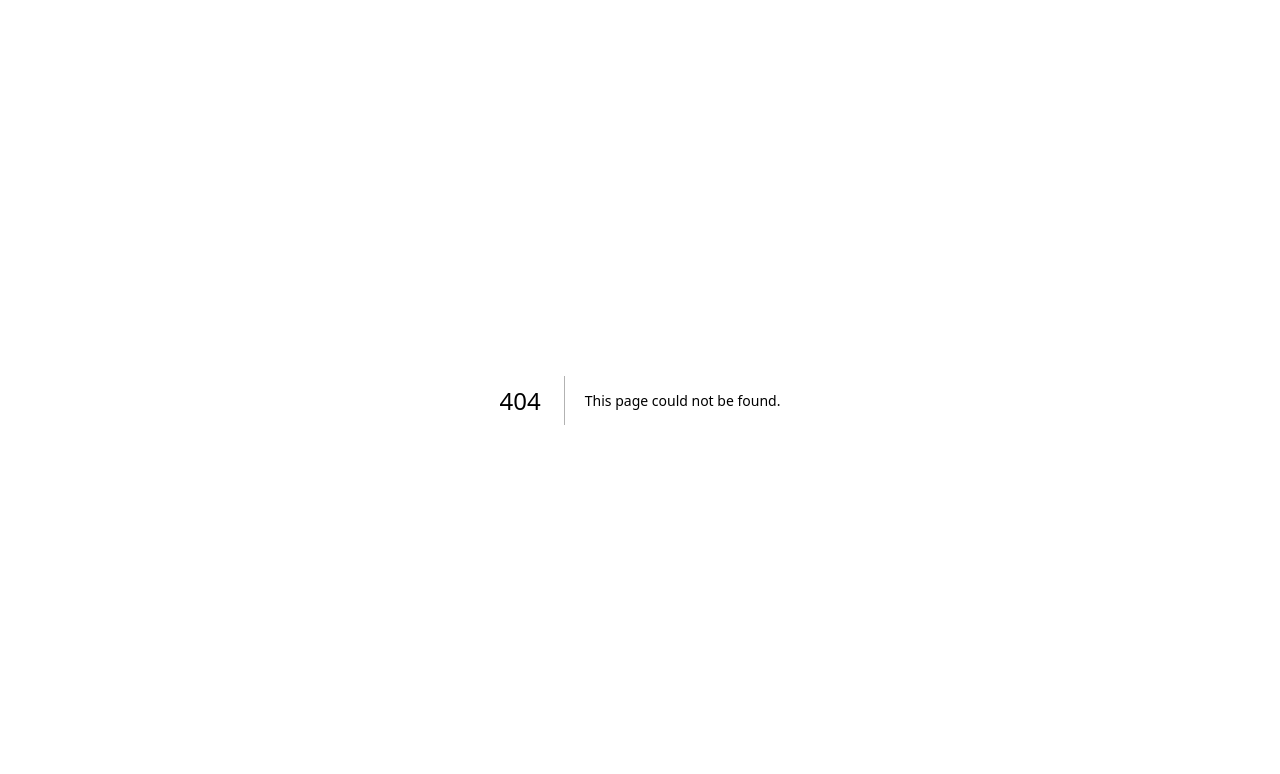
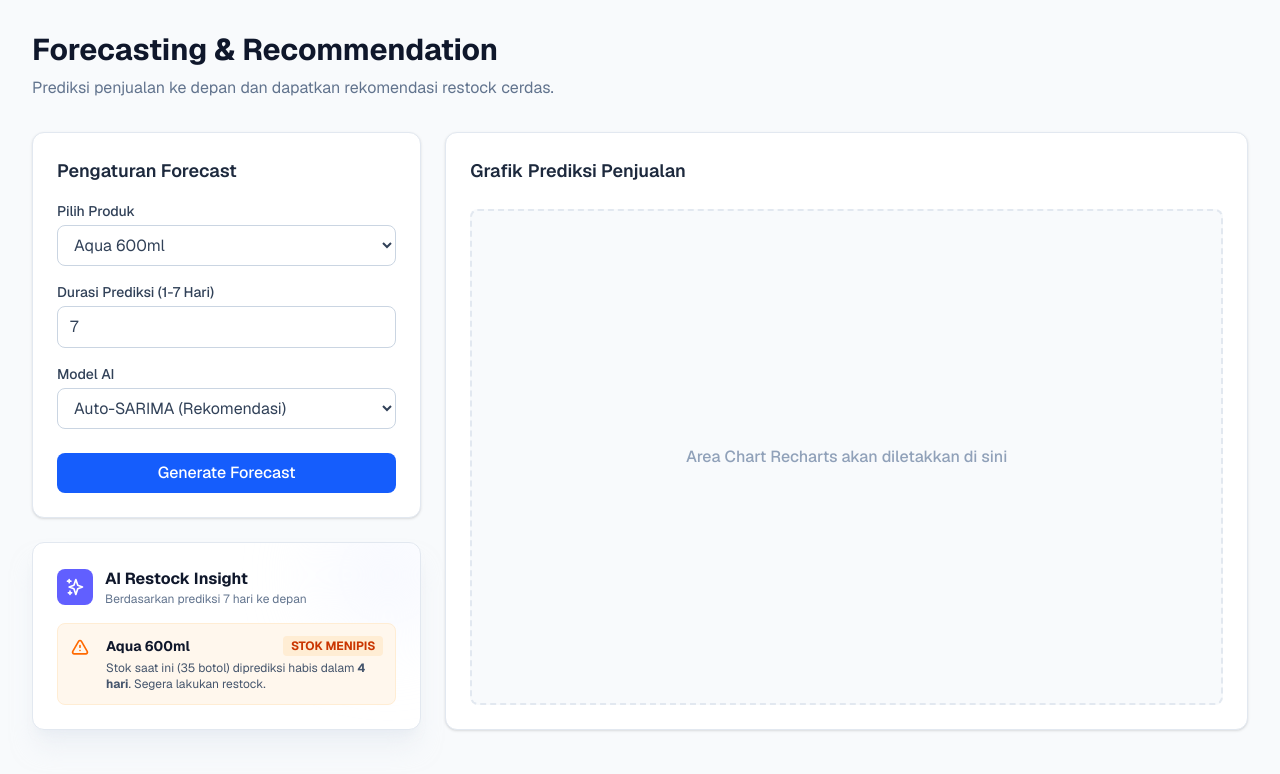
Before and after one commit to Yosef0110/ai-daily-copilot, a Next.js app in the folder web/: page /forecast in a window 1280 px wide. Before the commit this address had no page. Shown: the top 774 px of the page. Built offline with nearby package versions, Linux system fonts and the light colour scheme.

Commit message:
feat: menambahkan template halaman forecasting disertai dengan input fields

```diff
--- /dev/null
+++ b/web/app/forecast/page.tsx
@@ -0,0 +1,114 @@
+'use client';
+import React, { useState } from 'react';
+
+export default function ForecastingModule() {
+  const [days, setDays] = useState(7);
+  const [model, setModel] = useState("auto_arima");
+
+  return (
+    <div className="min-h-screen bg-slate-50 p-8 font-sans">
+
+      {/* Page Header */}
+      <div className="mb-8">
+        <h1 className="text-3xl font-bold text-slate-900 mb-2">Forecasting & Recommendation</h1>
+        <p className="text-slate-500">Prediksi penjualan ke depan dan dapatkan rekomendasi restock cerdas.</p>
+      </div>
+
+      <div className="grid grid-cols-1 lg:grid-cols-3 gap-6">
+
+        {/* Left Column: Controls & AI Insight */}
+        <div className="lg:col-span-1 space-y-6">
+
+          {/* Settings Card */}
+          <div className="bg-white rounded-xl border border-slate-200 p-6 shadow-sm">
+            <h2 className="text-lg font-semibold text-slate-800 mb-4">Pengaturan Forecast</h2>
+
+            <div className="space-y-4">
+              {/* Product Select (Matches Input style from Image 2) */}
+              <div>
+                <label className="block text-sm font-medium text-slate-700 mb-1">Pilih Produk</label>
+                <select className="w-full border border-slate-300 rounded-lg px-3 py-2 text-slate-700 focus:outline-none focus:ring-2 focus:ring-blue-500">
+                  <option>Aqua 600ml</option>
+                  <option>Indomie Goreng 85g</option>
+                </select>
+              </div>
+
+              {/* Days Input (1-7 Validation UI) */}
+              <div>
+                <label className="block text-sm font-medium text-slate-700 mb-1">Durasi Prediksi (1-7 Hari)</label>
+                <input
+                  type="number"
+                  min="1" max="7"
+                  value={days}
+                  onChange={(e) => setDays(Number(e.target.value))}
+                  className="w-full border border-slate-300 rounded-lg px-3 py-2 text-slate-700 focus:outline-none focus:ring-2 focus:ring-blue-500"
+                />
+              </div>
+
+              {/* Model Select */}
+              <div>
+                <label className="block text-sm font-medium text-slate-700 mb-1">Model AI</label>
+                <select
+                  value={model}
+                  onChange={(e) => setModel(e.target.value)}
+                  className="w-full border border-slate-300 rounded-lg px-3 py-2 text-slate-700 focus:outline-none focus:ring-2 focus:ring-blue-500"
+                >
+                  <option value="auto_arima">Auto-SARIMA (Rekomendasi)</option>
+                  <option value="holt_winters">Holt-Winters</option>
+                  <option value="naive">Naive Baseline</option>
+                </select>
+              </div>
+
+              {/* Primary Button (Matches Image 2) */}
+              <button className="w-full bg-blue-600 hover:bg-blue-700 text-white font-medium py-2 px-4 rounded-lg transition-colors mt-2">
+                Generate Forecast
+              </button>
+            </div>
+          </div>
+
+          {/* AI Insight Card */}
+          <div className="bg-white rounded-xl border border-slate-200 p-6 shadow-xl shadow-slate-200/50 relative overflow-hidden">
+             {/* Decorative Background Glow */}
+             <div className="absolute top-0 right-0 -mr-8 -mt-8 w-32 h-32 rounded-full bg-indigo-50 opacity-50 blur-2xl"></div>
+
+             <div className="flex items-center gap-3 mb-4 relative z-10">
+                <div className="bg-indigo-500 text-white p-2 rounded-lg">
+                  {/* Sparkles Icon SVG */}
+                  <svg className="w-5 h-5" fill="none" stroke="currentColor" viewBox="0 0 24 24"><path strokeLinecap="round" strokeLinejoin="round" strokeWidth="2" d="M5 3v4M3 5h4M6 17v4m-2-2h4m5-16l2.286 6.857L21 12l-5.714 2.143L13 21l-2.286-6.857L5 12l5.714-2.143L13 3z"></path></svg>
+                </div>
+                <div>
+                  <h3 className="font-bold text-slate-900">AI Restock Insight</h3>
+                  <p className="text-xs text-slate-500">Berdasarkan prediksi {days} hari ke depan</p>
+                </div>
+             </div>
+
+             {/* Alert Content */}
+             <div className="flex gap-4 items-start p-3 bg-orange-50 rounded-lg border border-orange-100 mt-4 relative z-10">
+                <div className="text-orange-500 mt-0.5">
+                  <svg className="w-5 h-5" fill="none" stroke="currentColor" viewBox="0 0 24 24"><path strokeLinecap="round" strokeLinejoin="round" strokeWidth="2" d="M12 9v2m0 4h.01m-6.938 4h13.856c1.54 0 2.502-1.667 1.732-3L13.732 4c-.77-1.333-2.694-1.333-3.464 0L3.34 16c-.77 1.333.192 3 1.732 3z"></path></svg>
+                </div>
+                <div>
+                  <p className="text-sm font-bold text-slate-900">Aqua 600ml <span className="float-right text-xs bg-orange-100 text-orange-700 px-2 py-0.5 rounded font-bold">STOK MENIPIS</span></p>
+                  <p className="text-xs text-slate-600 mt-1">Stok saat ini (35 botol) diprediksi habis dalam <strong>4 hari</strong>. Segera lakukan restock.</p>
+                </div>
+             </div>
+          </div>
+
+        </div>
+
+        {/* Right Column: Chart Area */}
+        <div className="lg:col-span-2">
+          <div className="bg-white rounded-xl border border-slate-200 p-6 shadow-sm h-full min-h-[400px] flex flex-col">
+            <h2 className="text-lg font-semibold text-slate-800 mb-6">Grafik Prediksi Penjualan</h2>
+
+            {/* Chart Container Placeholder */}
+            <div className="flex-1 border-2 border-dashed border-slate-200 rounded-lg flex items-center justify-center bg-slate-50">
+              <p className="text-slate-400 font-medium">Area Chart Recharts akan diletakkan di sini</p>
+            </div>
+          </div>
+        </div>
+
+      </div>
+    </div>
+  );
+}
```
